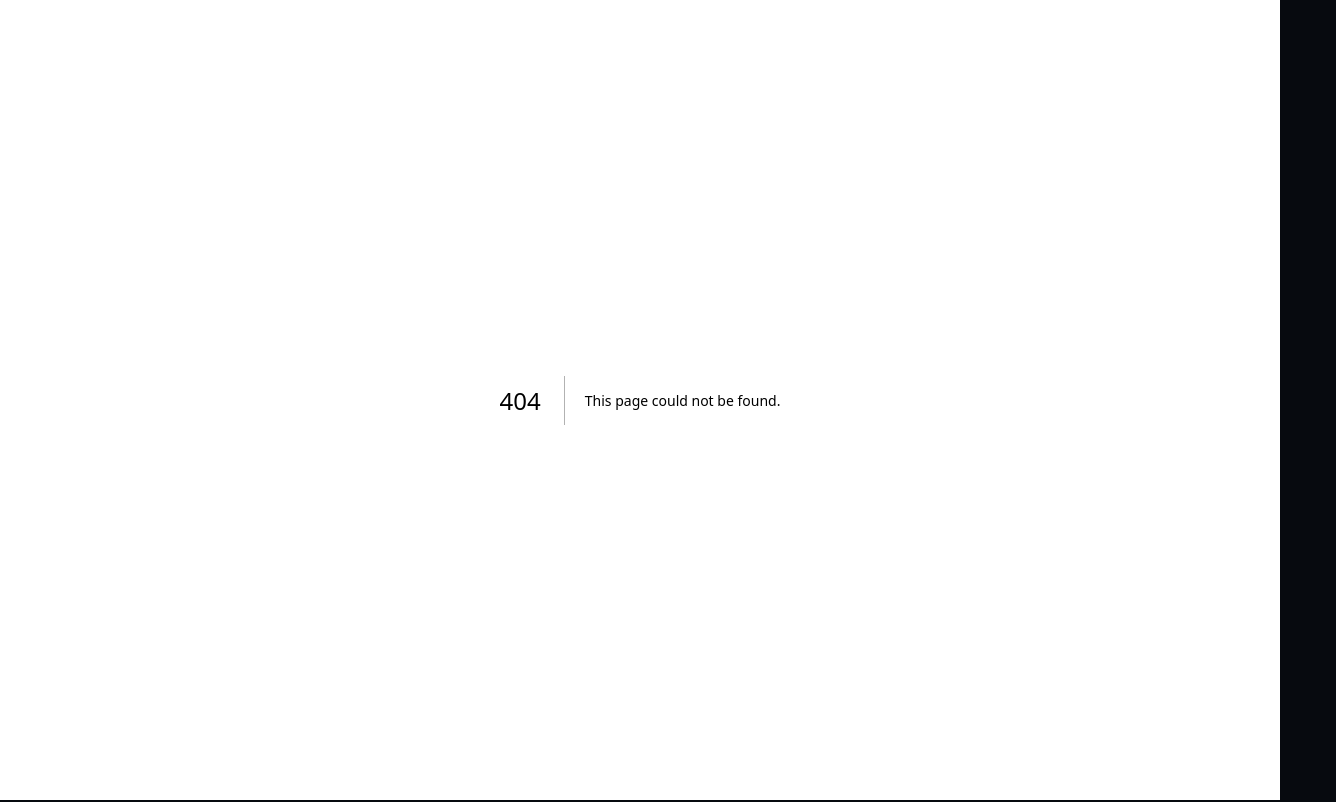
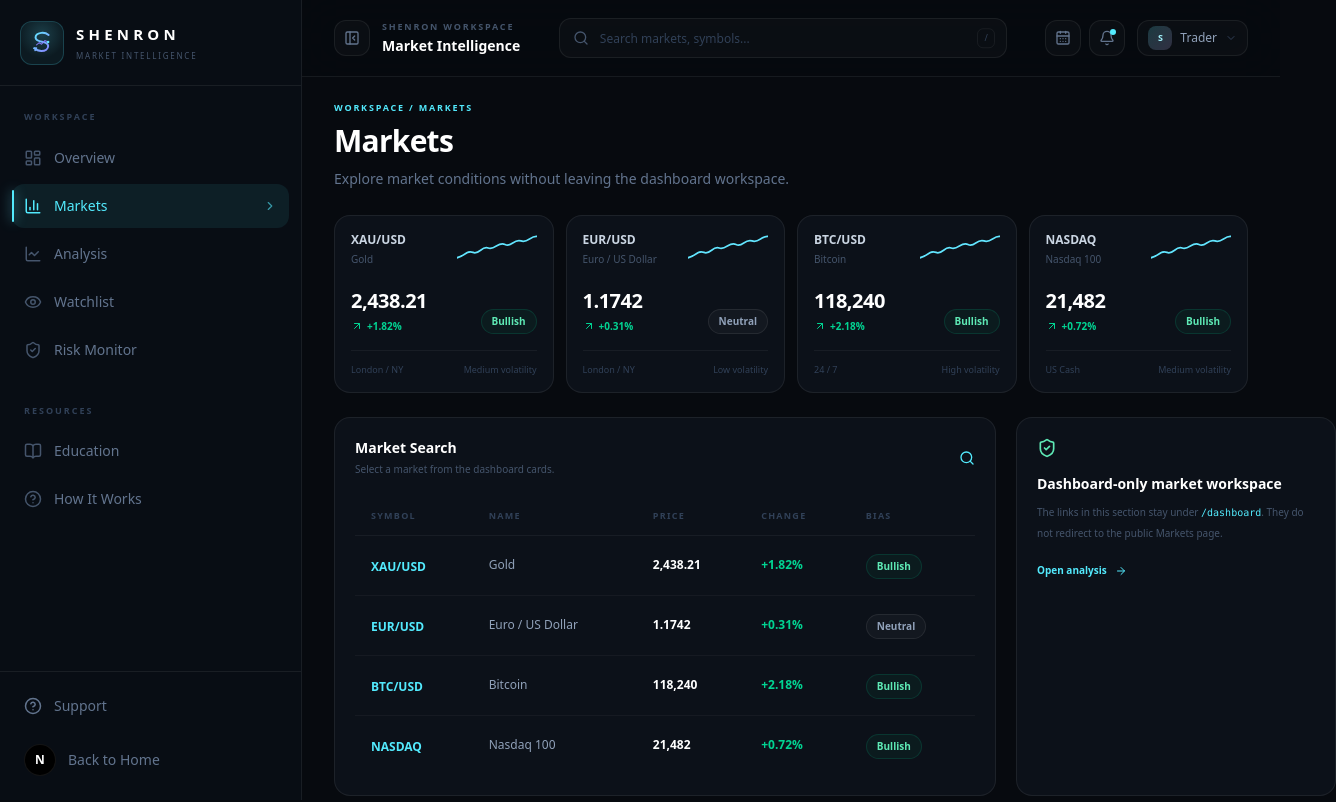
Before and after one commit to MsTanviAgrawal/Shenron-website, a Next.js app: page /dashboard/markets in a window 1280 px wide. Before the commit this address had no page. Shown: the top 802 px of the page, 1336 px wide, since content can reach past the window. Built offline with nearby package versions, Linux system fonts and the light colour scheme.

Commit message:
made fixes in dashboard pages

```diff
--- a/src/components/dashboard/DashboardShell.tsx
+++ b/src/components/dashboard/DashboardShell.tsx
@@ -2,7 +2,6 @@
 
 import type { ReactNode } from "react";
 import { useState } from "react";
-
 import Sidebar from "@/components/dashboard/Sidebar";
 import DashboardHeader from "@/components/dashboard/DashboardHeader";
 
@@ -18,19 +17,12 @@ export default function DashboardShell({
 
   return (
     <div className="min-h-screen bg-[#070A0F] text-white">
-      {/* =========================================================
-          DASHBOARD SIDEBAR
-      ========================================================= */}
 
       <Sidebar
         collapsed={collapsed}
         mobileOpen={mobileOpen}
         onCloseMobile={() => setMobileOpen(false)}
       />
-
-      {/* =========================================================
-          DASHBOARD MAIN AREA
-      ========================================================= */}
 
       <div
         className={`
@@ -40,9 +32,6 @@ export default function DashboardShell({
           ${collapsed ? "lg:pl-[88px]" : "lg:pl-[302px]"}
         `}
       >
-        {/* =======================================================
-            DASHBOARD HEADER
-        ======================================================= */}
 
         <DashboardHeader
           collapsed={collapsed}
@@ -52,19 +41,7 @@ export default function DashboardShell({
           }
         />
 
-        {/* =======================================================
-            DASHBOARD PAGE CONTENT
-
-            This is the ONLY area that changes between:
-
-            /dashboard
-            /dashboard/markets
-            /dashboard/analysis
-            /dashboard/watchlist
-            /dashboard/risk
-        ======================================================= */}
-
-        <main className="min-h-screen px-4 pb-10 pt-[104px] sm:px-6 lg:px-8">
+        <main className="min-h-screen px-4 pb-10 pt-6 sm:px-6 lg:px-8">
           <div className="mx-auto w-full max-w-[1480px]">
             {children}
           </div>
--- a/src/components/dashboard/Sidebar.tsx
+++ b/src/components/dashboard/Sidebar.tsx
@@ -28,7 +28,7 @@ const workspaceItems = [
   },
   {
     label: "Markets",
-    href: "/dashboard/dashboardmarkets",
+    href: "/dashboard/markets",
     icon: BarChart3,
   },
   {
```
Also changed, not shown: src/app/dashboard/markets/page.tsx (renamed from src/app/dashboard/dashboardmarkets/page.tsx).
